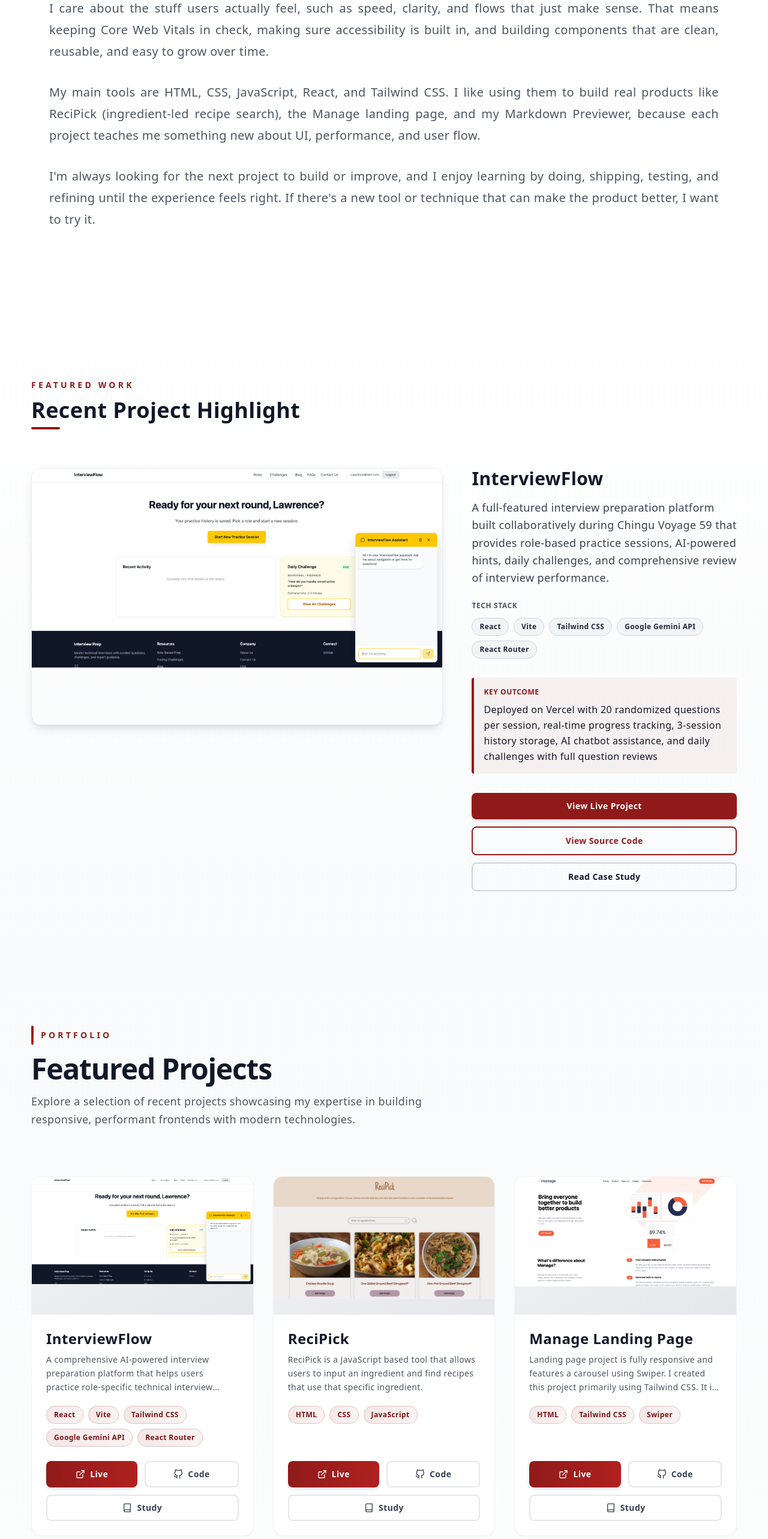
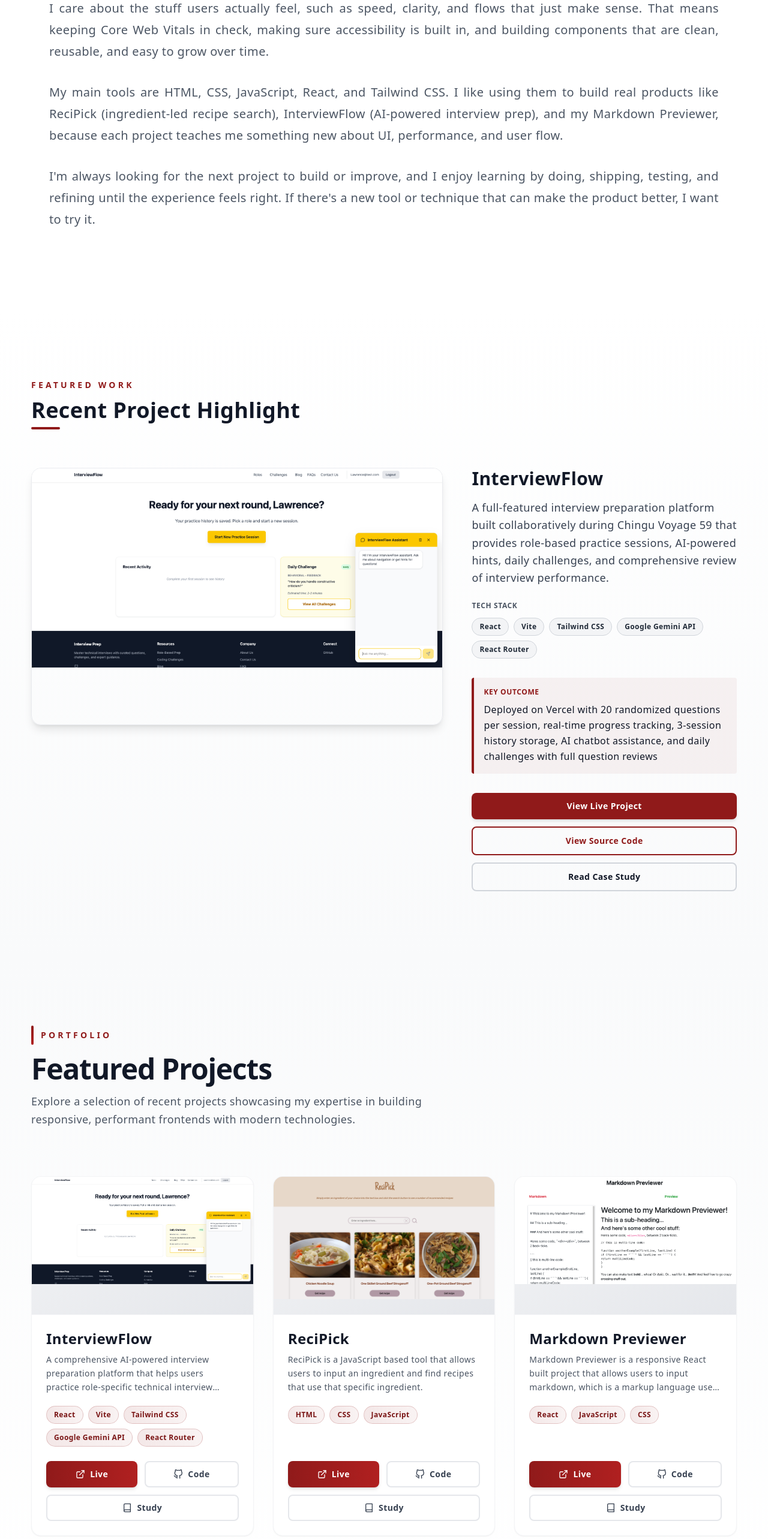
Before and after one commit to lawlawson/portfolio-july, a Next.js app: page / in a window 1280 px wide. Shown: the part 1080-3646 px from the top of the page at 60% size. Built offline with nearby package versions, Linux system fonts and the light colour scheme.

Commit message:
removed unused project

```diff
--- a/data/projectsData.js
+++ b/data/projectsData.js
@@ -1,4 +1,3 @@
-import manage from '../public/assets/projects/manage.png';
 import preview from '../public/assets/projects/previewImg.png';
 import recipick from '../public/assets/projects/recipick.png';
 import interviewFlow from '../public/assets/projects/interview_flow.png';
@@ -70,34 +69,6 @@
     },
   },
   {
-    id: 'manage',
-    title: 'Manage Landing Page',
-    description:
-      'Landing page project is fully responsive and features a carousel using Swiper. I created this project primarily using Tailwind CSS. It is fully responsive and has some visual changes based on screen/device size.',
-    imageUrl: manage,
-    imageAlt:
-      'Manage landing page showing responsive design with hero section and feature carousel',
-    url: 'https://celebrated-biscochitos-f95934.netlify.app/',
-    code: 'https://github.com/lawlawson/manage-landing-page',
-    tools: ['HTML', 'Tailwind CSS', 'Swiper'],
-    caseStudy: {
-      overview:
-        'A responsive landing page showcasing a SaaS product with interactive carousel components.',
-      challenges: [
-        'Creating a responsive layout that works across all device sizes',
-        'Implementing a smooth carousel without compromising performance',
-        'Ensuring accessible keyboard navigation for the carousel',
-      ],
-      solutions: [
-        'Used Tailwind CSS utility classes for responsive design with mobile-first approach',
-        'Integrated Swiper library with ARIA attributes for accessible carousel',
-        'Optimized images with Next.js Image component',
-      ],
-      results:
-        'Achieved 98 Lighthouse performance score, 100% accessibility score, perfect Core Web Vitals across all devices',
-    },
-  },
-  {
     id: 'markdown-previewer',
     title: 'Markdown Previewer',
     description:
--- a/pages/components/About.jsx
+++ b/pages/components/About.jsx
@@ -24,9 +24,9 @@
           <p className='py-4 text-gray-600 max-w-[90%] m-auto text-xl leading-9 text-justify'>
             My main tools are HTML, CSS, JavaScript, React, and Tailwind CSS. I
             like using them to build real products like ReciPick (ingredient-led
-            recipe search), the Manage landing page, and my Markdown Previewer,
-            because each project teaches me something new about UI, performance,
-            and user flow.
+            recipe search), InterviewFlow (AI-powered interview prep), and my
+            Markdown Previewer, because each project teaches me something new
+            about UI, performance, and user flow.
           </p>
           <p className='py-4 text-gray-600 max-w-[90%] m-auto text-xl leading-9 text-justify'>
             I&apos;m always looking for the next project to build or improve,
```
